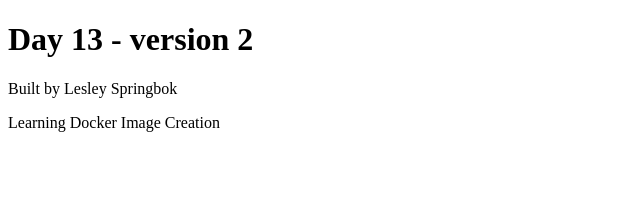
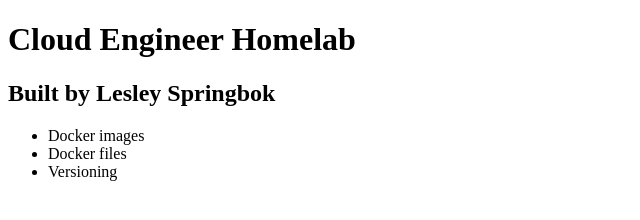
Before and after one commit to LesleyS93/cloud-engineer-homelab, a plain HTML site: page day13/docker-app/index.html in a window 1280 px wide. Shown: the whole page, without its empty margins (0-640 px from the left). Drawn offline with Linux system fonts and the light colour scheme.

```diff
--- a/day13/docker-app/index.html
+++ b/day13/docker-app/index.html
@@ -1,21 +1,15 @@
 <!DOCTYPE html>
 
-<html>
 
-<head>
+    <h1>Cloud Engineer Homelab</h1>
 
-    <title>Cloud Engineer Homelab</title>
+    <h2>Built by Lesley Springbok</h2>
 
-</head>
 
-<body>
+<ul>
 
-    <h1>Day 13 - version 2</h1>
+    <li>Docker images</li>
+    <li>Docker files</li>
+    <li>Versioning</li>
 
-    <p>Built by Lesley Springbok</p>
-
-    <p>Learning Docker Image Creation</p>
-
-</body>
-
-</html>
+</ul>
```
Also changed, not shown: day14/screenshots/Screenshot 2026-06-23 202240.png (added), day14/screenshots/Screenshot 2026-06-23 202325.png (added), day14/screenshots/Screenshot 2026-06-23 202956.png (added), day14/screenshots/Screenshot 2026-06-23 203549.png (added), day14/screenshots/Screenshot 2026-06-23 203828.png (added), day14/screenshots/Screenshot 2026-06-23 203925.png (added), day14/screenshots/Screenshot 2026-06-23 204329.png (added), day14/screenshots/Screenshot 2026-06-23 204529.png (added), day14/screenshots/Screenshot 2026-06-23 204721.png (added), day14/screenshots/Screenshot 2026-06-23 205740.png (added), day14/screenshots/Screenshot 2026-06-23 205811.png (added), day14/screenshots/Screenshot 2026-06-23 210358.png (added), 1 other file.
